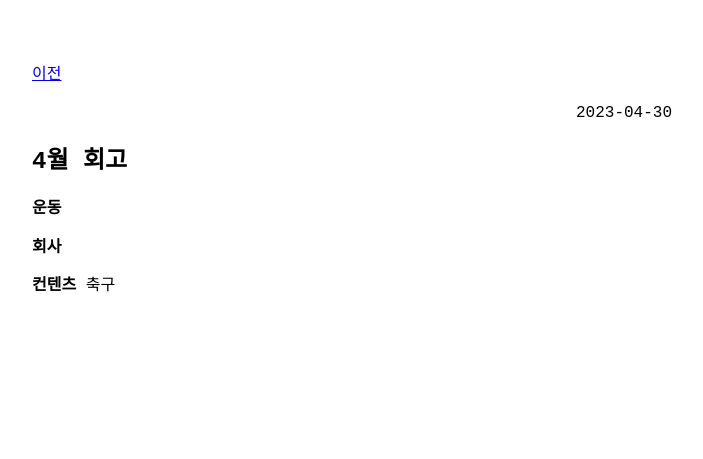
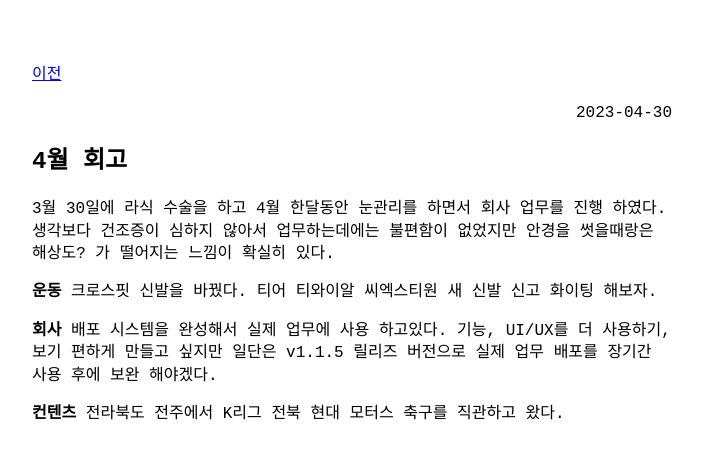
Before and after one commit to khjzzm/khjzzm.github.io, a Jekyll site: the page built from _posts/2023-04-30-Retrospect.md, in a window 1280 px wide. Shown: the top 459 px of the page, without its empty margins (288-991 px from the left). Built offline with Jekyll 4.4.1, drawn with Linux system fonts in a browser that asks for light colours.

Commit message:
4월 회고

```diff
--- a/_posts/2023-04-30-Retrospect.md
+++ b/_posts/2023-04-30-Retrospect.md
@@ -3,9 +3,15 @@ layout: post
 title: 4월 회고
 ---
 
+3월 30일에 라식 수술을 하고 4월 한달동안 눈관리를 하면서 회사 업무를 진행 하였다.
+생각보다 건조증이 심하지 않아서 업무하는데에는 불편함이 없었지만 안경을 썻을때랑은 해상도? 가 떨어지는 느낌이 확실히 있다.
+
 **운동**
+크로스핏 신발을 바꿨다. 티어 티와이알 씨엑스티원 새 신발 신고 화이팅 해보자.
 
 **회사**
+배포 시스템을 완성해서 실제 업무에 사용 하고있다. 기능, UI/UX를 더 사용하기, 보기 편하게 만들고 싶지만
+일단은 v1.1.5 릴리즈 버전으로 실제 업무 배포를 장기간 사용 후에 보완 해야겠다.
 
 **컨텐츠**
-축구
+전라북도 전주에서 K리그 전북 현대 모터스 축구를 직관하고 왔다.
```
